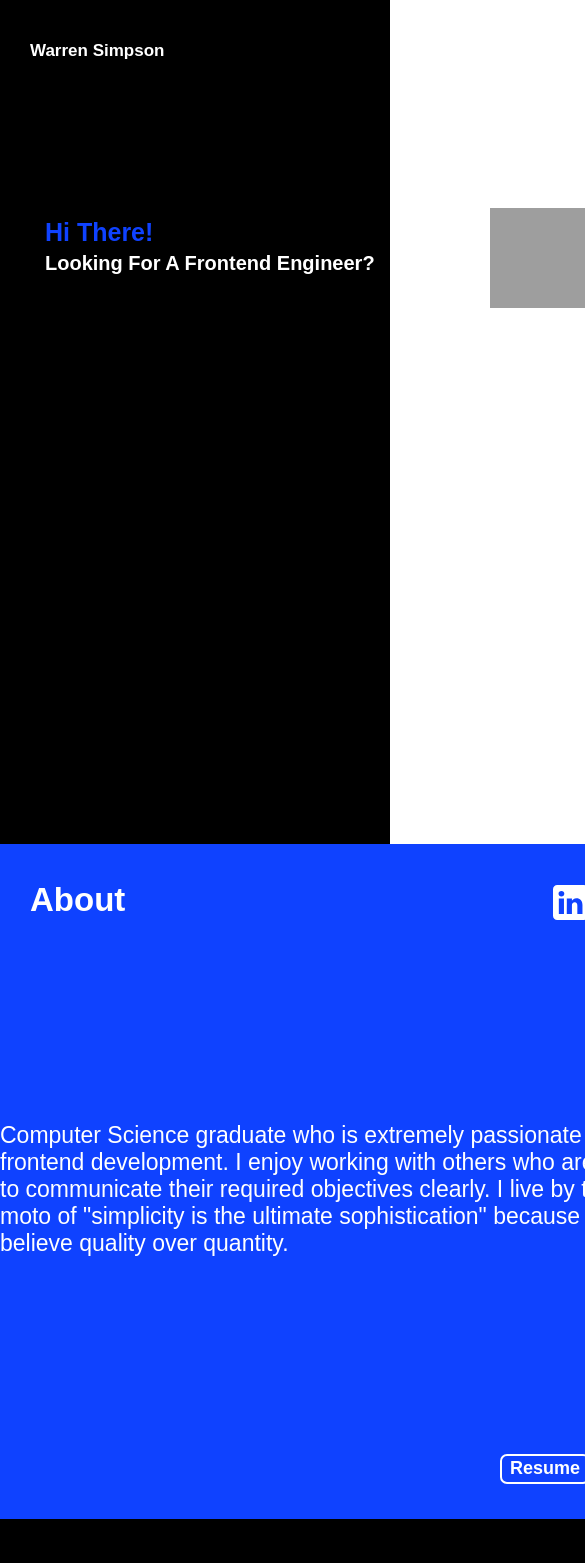
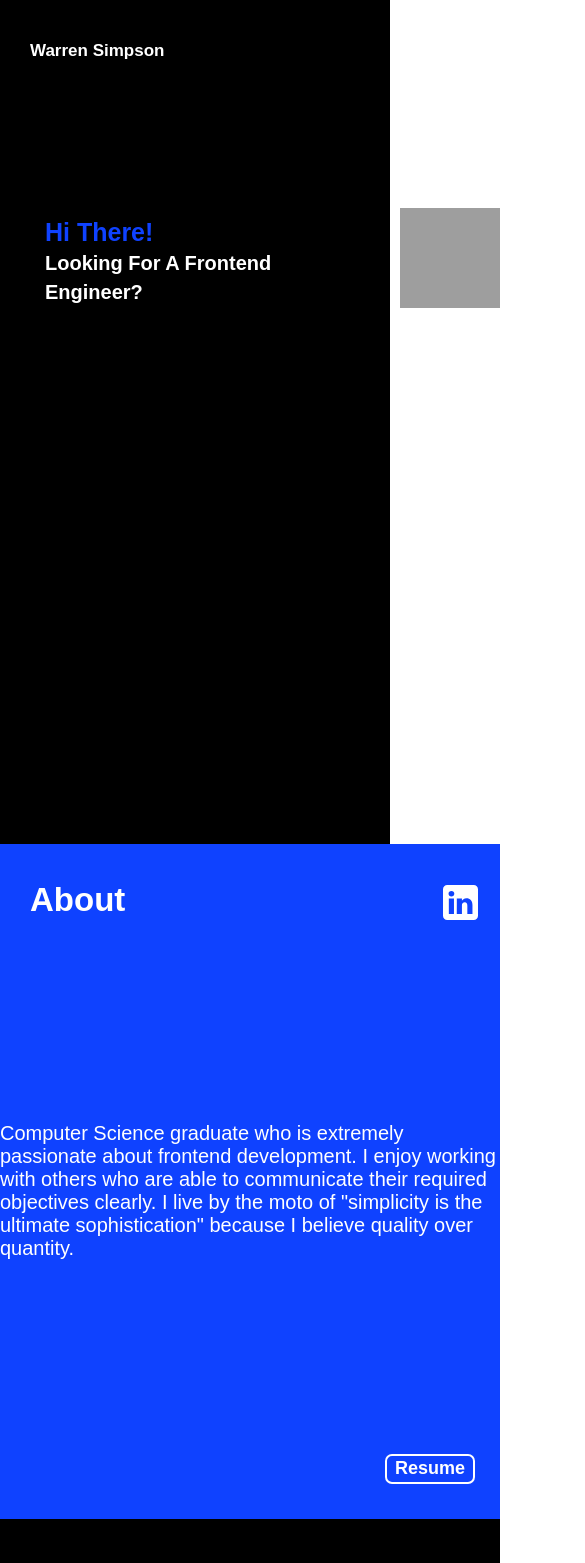
Before and after one commit to warren-simpson/personal-website, a React (Create React App) app: page / in a window 390 px wide. Shown: the top 1563 px of the page, 585 px wide, since content can reach past the window. Built offline with nearby package versions, Linux system fonts and the light colour scheme; grey boxes are pictures that could not be loaded.

Commit message:
Edited the about text, resume and linkdin icon to be responsive below 950px.

```diff
--- a/src/components/views/LandingPageView.js
+++ b/src/components/views/LandingPageView.js
@@ -110,8 +110,8 @@ const LandingPageView = (props) => {
             </div>
             <div></div>
             <ul>
-                <li onClick={(e) => props.handleNewWindowClick(e, "https://www.linkedin.com/in/warren-simpson1/")}>
-                  <Linkedin className="githubIcon1" fill="white"/>
+                <li className="linkedinHolder" onClick={(e) => props.handleNewWindowClick(e, "https://www.linkedin.com/in/warren-simpson1/")}>
+                  <Linkedin className="linkedinIcon" fill="white"/>
                 </li>
             </ul>
           </div>
--- a/src/components/views/styles/LandingPageView.css
+++ b/src/components/views/styles/LandingPageView.css
@@ -69,7 +69,6 @@
 .sec1A {
     width: 100%;
     height: 100%;
-
 }
 
 .P1A {
@@ -91,7 +90,6 @@
 .sec1B {
     width: 100%;
     height: 100%;
-
 }
 
 .profile {
@@ -128,6 +126,12 @@
     font-family: Arial, sans-serif;
     font-weight: normal;
     font-size: 25px;
+}
+
+.linkedinIcon {
+    width: 35px;
+    height: 35px;
+    cursor: pointer;
 }
 
 .resumeButton {
@@ -459,6 +463,14 @@
         font-size: 23px;
         width: 700px;
     }
+
+    .linkedinHolder {
+        margin-left: 80px;
+    }
+
+    .resumeButton {
+        margin-right: 25px;
+    }
 }
 
 
@@ -497,6 +509,14 @@
         height: 130px;
         margin-left: 140px;
         margin-top: 115px;
+    }
+}
+
+
+@media only screen and (max-width: 760px) {
+    .aboutText {
+        font-size: 20px;
+        width: 500px;
     }
 }
 
@@ -592,7 +612,4 @@
         width: 100px;
         height: 100px;
     }
-
-
-
 }
```
